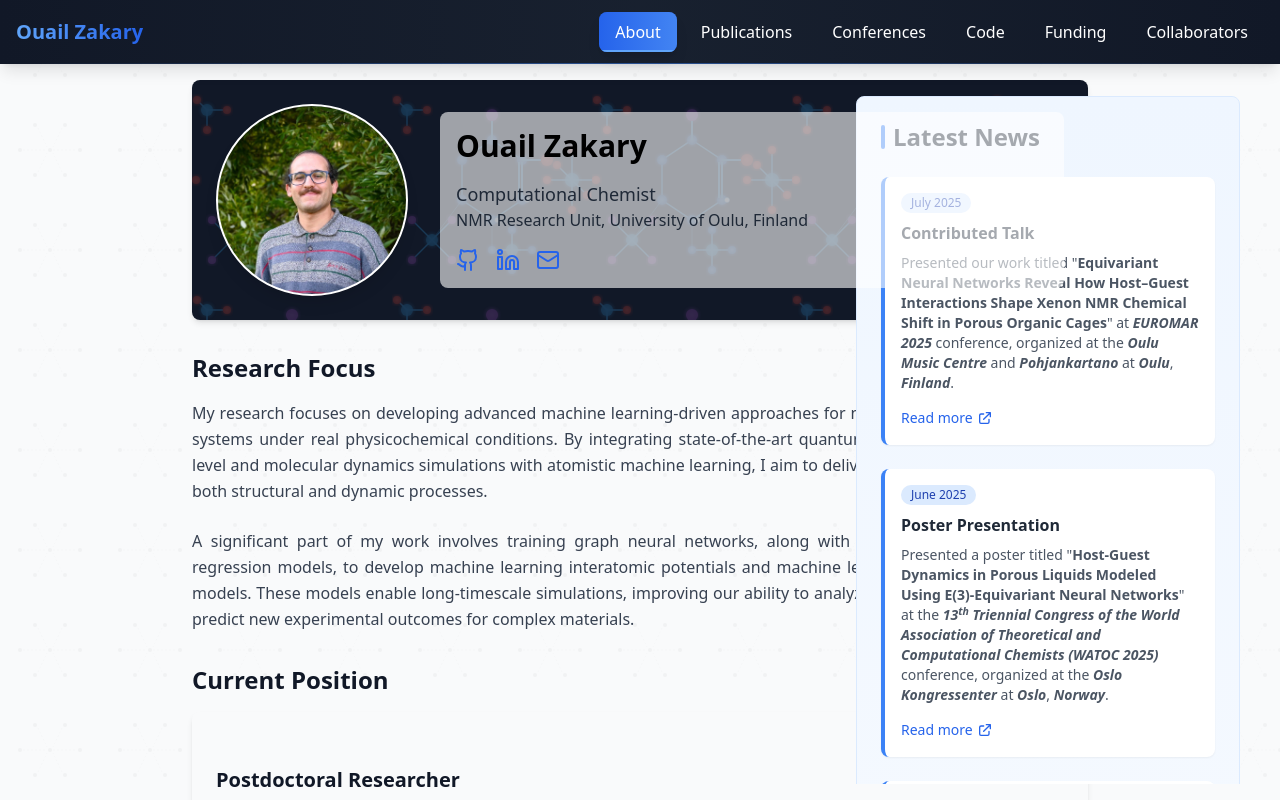
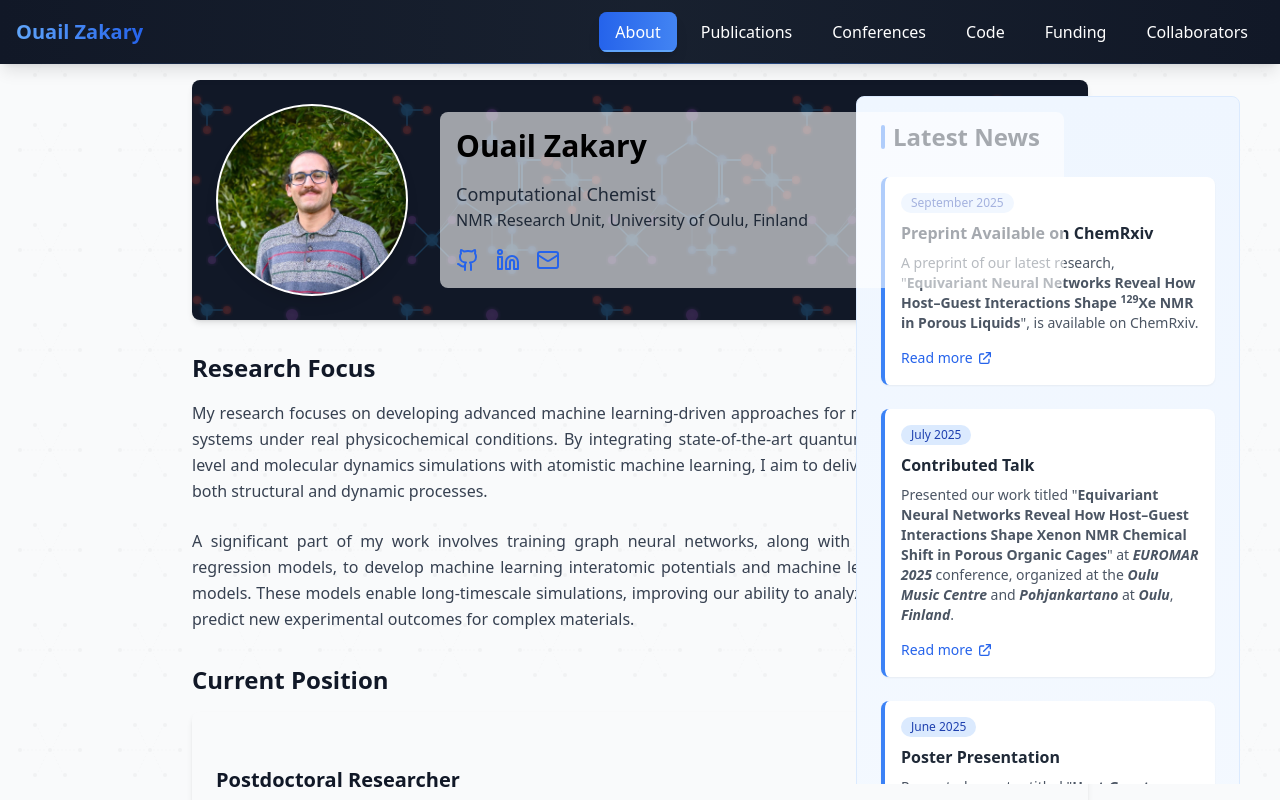
Before and after one commit to ozakary/ozakary.github.io, a React (Vite) app: page / in a window 1280 px wide. Shown: the top 800 px of the page. Built offline with nearby package versions, Linux system fonts and the light colour scheme.

Commit message:
added news

```diff
--- a/src/App.jsx
+++ b/src/App.jsx
@@ -204,6 +204,12 @@ const App = () => {
     ];
 
     const news = [
+      {
+        date: "September 2025",
+        title: "Preprint Available on ChemRxiv",
+        content: "A preprint of our latest research, \"<b>Equivariant Neural Networks Reveal How Host–Guest Interactions Shape <sup>129</sup>Xe NMR in Porous Liquids</b>\", is available on ChemRxiv.",
+        link: "https://doi.org/10.26434/chemrxiv-2025-njln9"
+      },
       {
         date: "July 2025",
         title: "Contributed Talk",
```
